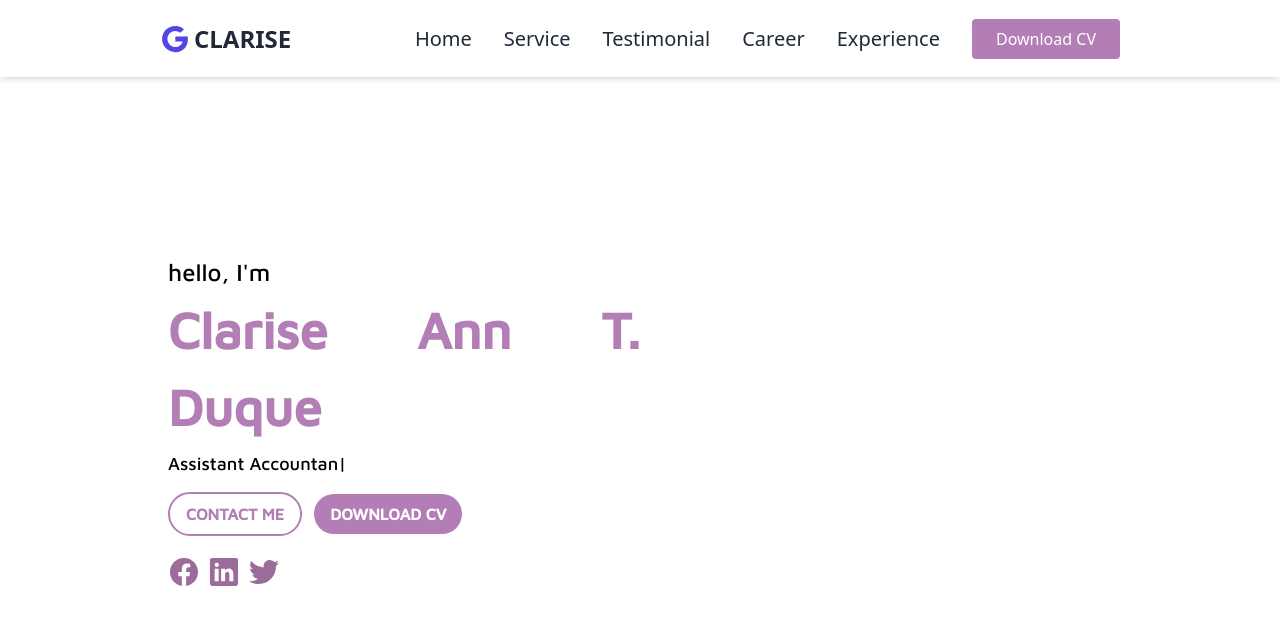
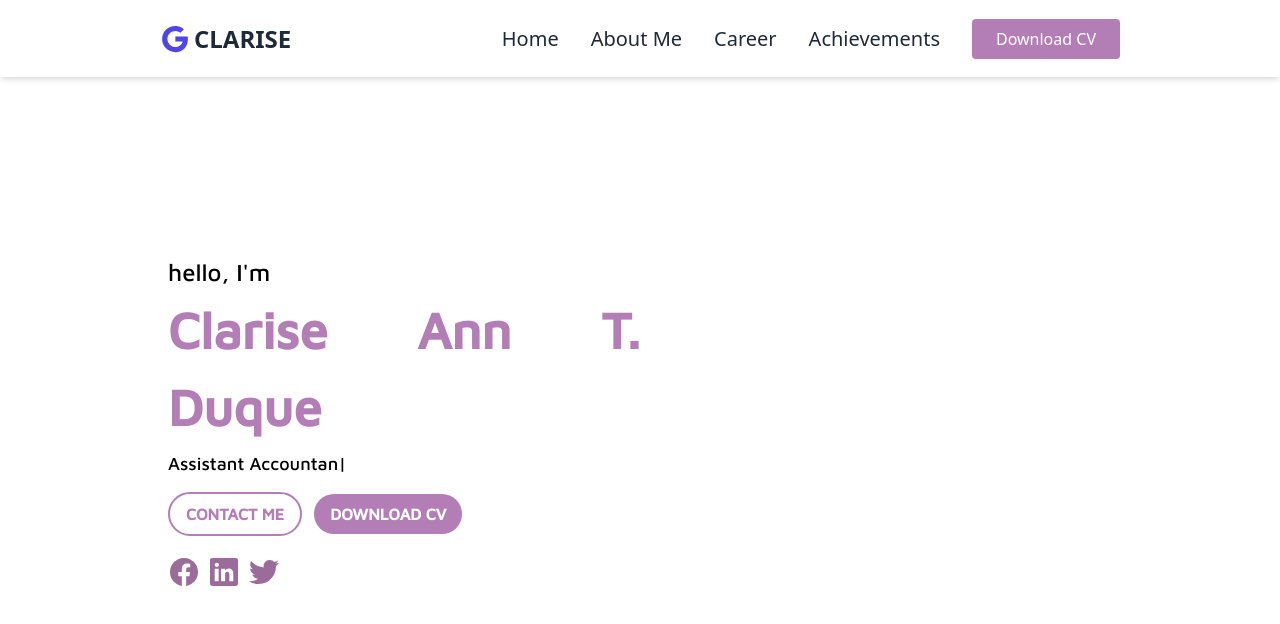
Before and after one commit to patrickeugenesacueza/Clarise-Portfolio, a React (Create React App) app in the folder portfolio/: page / in a window 1280 px wide. Shown: the top 624 px of the page. Built offline with nearby package versions, Linux system fonts and the light colour scheme.

Commit message:
Update: Nav.js/ Update of nav option selections

```diff
--- a/portfolio/src/components/Nav.js
+++ b/portfolio/src/components/Nav.js
@@ -4,10 +4,9 @@ import Button from "./Button";
 export default function Nav() {
   let Links = [
     { name: "Home", link: "/" },
-    { name: "Service", link: "/" },
-    { name: "Testimonial", link: "/" },
+    { name: "About Me", link: "/" },
     { name: "Career", link: "/" },
-    { name: "Experience", link: "/" },
+    { name: "Achievements", link: "/" },
   ];
   let [open, setOpen] = useState(false);
 
@@ -36,7 +35,7 @@ export default function Nav() {
             <li key={Link.name} className="md:ml-8 text-xl md:my-0 my-7">
               <a
                 href={Link.link}
-                className="text-gray-800 hover:text-gray-400 duration-500"
+                className="text-gray-800 hover:text-[#5f2568] duration-500"
               >
                 {Link.name}
               </a>
```
